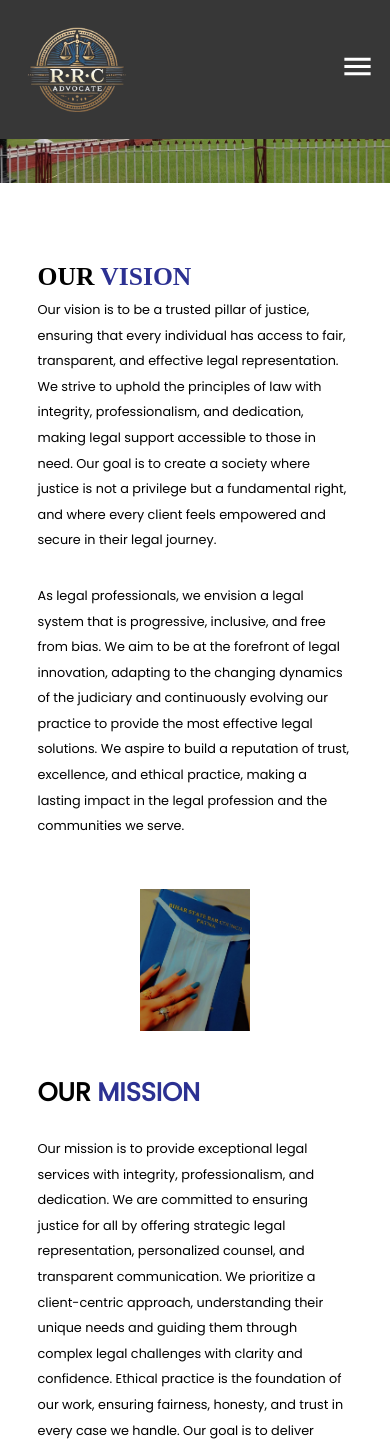
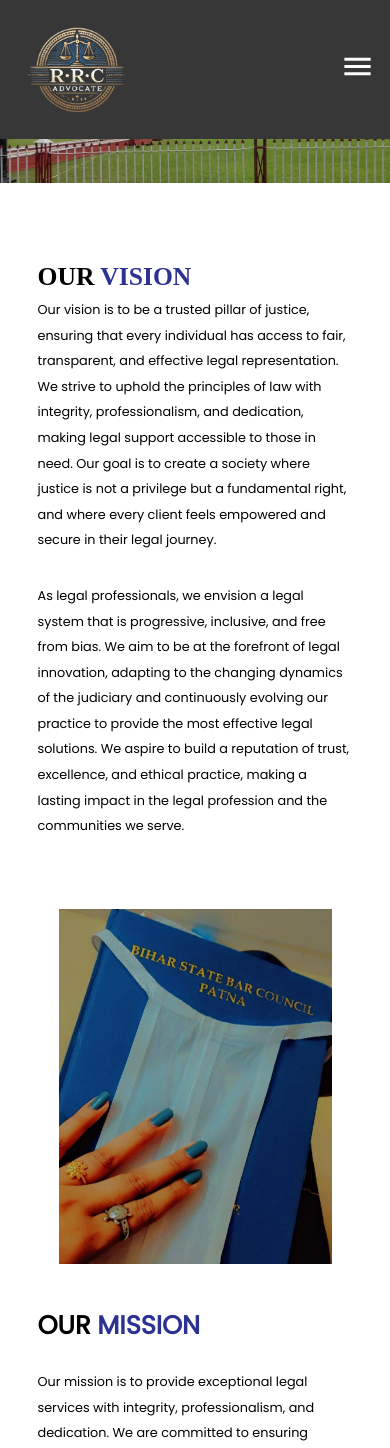
Before and after one commit to harshrajput177/Advocate, a React (Vite) app in the folder ReactSite/: page /about/mission-vision in a window 390 px wide. Shown: the top 1448 px of the page. Built offline with nearby package versions, Linux system fonts and the light colour scheme; a web font is replaced by a local one.

Commit message:
update  file  some  code

```diff
--- a/ReactSite/src/Component/AboutM&V/AboutM2.jsx
+++ b/ReactSite/src/Component/AboutM&V/AboutM2.jsx
@@ -22,7 +22,7 @@ function AboutC4(){
         As legal professionals, we envision a legal system that is progressive, inclusive, and free from bias. We aim to be at the forefront of legal innovation, adapting to the changing dynamics of the judiciary and continuously evolving our practice to provide the most effective legal solutions. We aspire to build a reputation of trust, excellence, and ethical practice, making a lasting impact in the legal profession and the communities we serve.
         </p>
         </div>
-        <div className="Vision-image">
+        <div className="About-Vision-image">
           <img src={Vision} alt="Business Illustration" />
         </div>
       </div>
--- a/ReactSite/src/Styles/AboutMIS_VIS/AboutM2.css
+++ b/ReactSite/src/Styles/AboutMIS_VIS/AboutM2.css
@@ -42,7 +42,7 @@
     }
 
 
-    .Vision-image img {
+    .About-Vision-image img {
       max-width: 28vw;
       height: auto;
     }
@@ -97,8 +97,8 @@
       text-align: left;
     }
 
-    .image img {
-      max-width: 100%; /* Make image take up full width */
+    .About-Vision-image img {
+      max-width: 70vw; /* Make image take up full width */
       height: auto;
       margin-top: 20px; /* Add space between text and image */
     }
```
